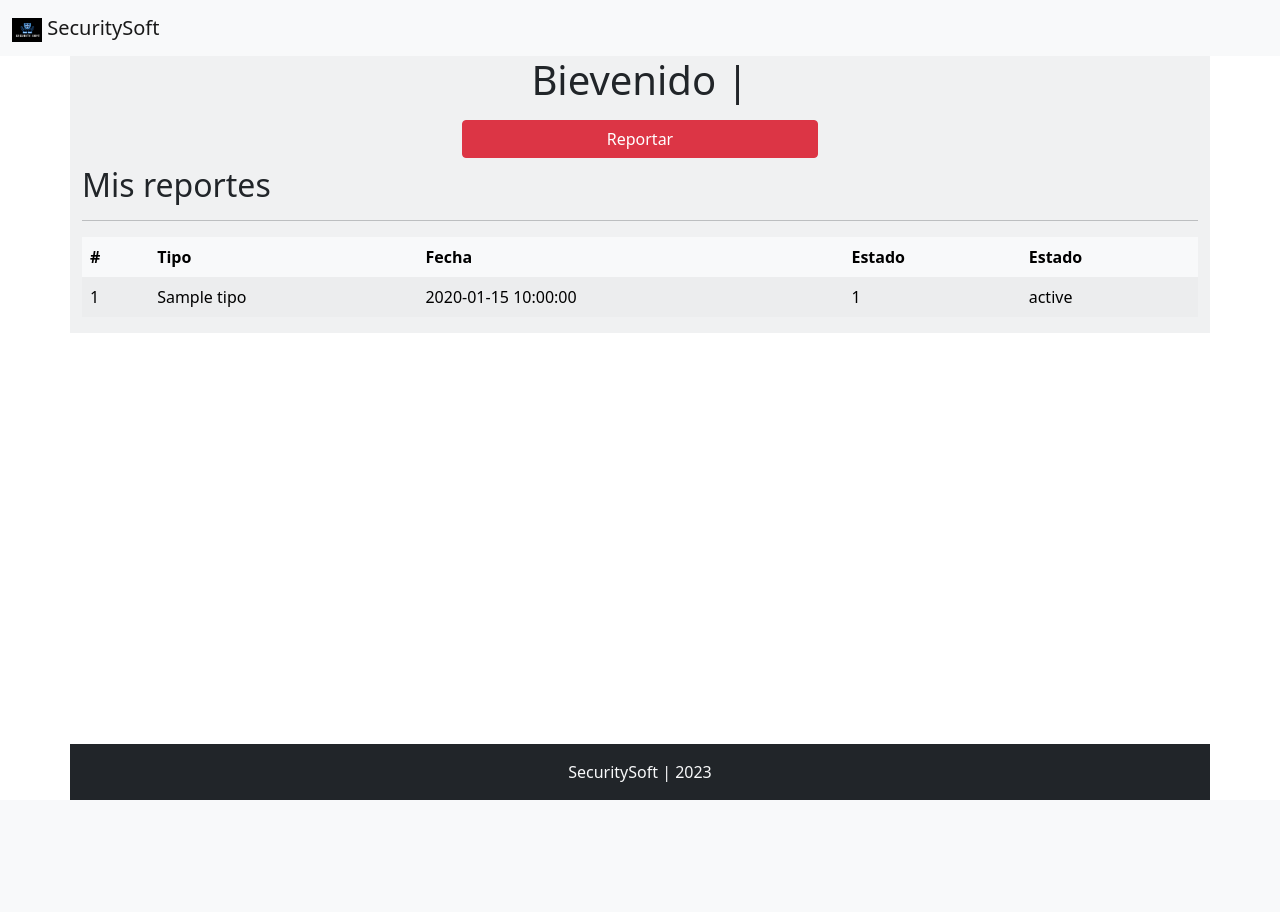
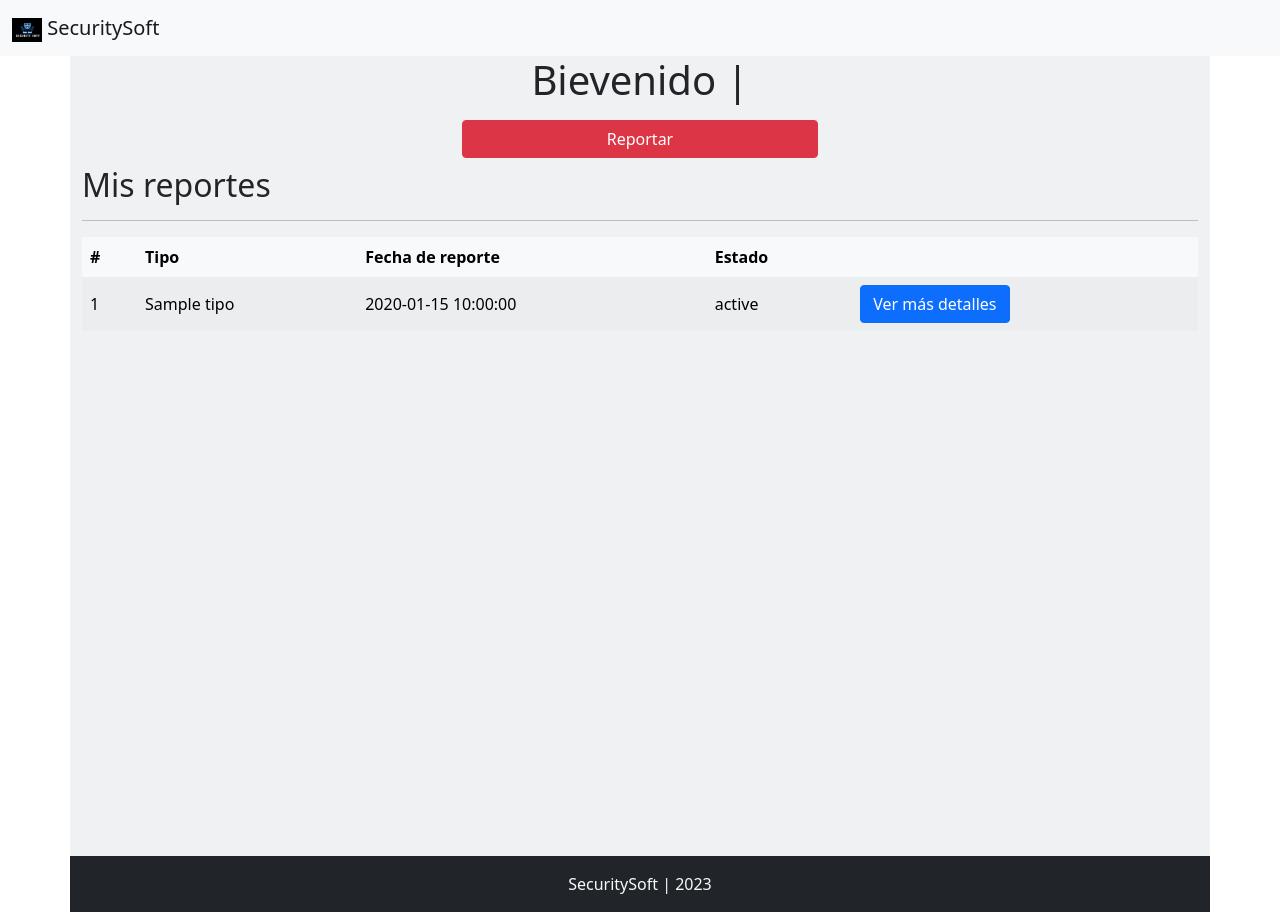
Before and after one commit to Mirai-Principal/securitysoft_cliente, a PHP site: template views/dashboard.twig in a window 1280 px wide. Before the commit the page ends 800 px from the top, so only its background shows below. Run offline with PHP 8.4, Linux system fonts and the light colour scheme; the template is opened without the code that fills it: most values are stand-ins (such as "Sample title", 1, 10 or a date in 2020); some libraries are stand-ins or nearby versions.

Commit message:
dashboard modal get data, correcion en reportar con los alert

```diff
--- a/app/Controllers/IndexController.php
+++ b/app/Controllers/IndexController.php
@@ -75,6 +75,7 @@ class IndexController extends CoreController{
 
             $validator = v::key('password', v::stringType()->noWhitespace()->notEmpty())
             ->key('cedula', v::stringType()->notEmpty()->noWhitespace())
+            ->key('telefono', v::stringType()->notEmpty()->noWhitespace())
             ->key('nombres', v::stringType()->notEmpty());
 
             try {
@@ -85,6 +86,7 @@ class IndexController extends CoreController{
                 $cliente = new clientes();
                 $cliente->cedula = $postData['cedula'];
                 $cliente->nombres = $postData['nombres'];
+                $cliente->telefono = $postData['telefono'];
                 $postData['password'] = password_hash($postData['password'], PASSWORD_DEFAULT );
                 $cliente->password = $postData['password'];
 
@@ -95,7 +97,7 @@ class IndexController extends CoreController{
                 $responseMessage = 'Se ha guardado con éxito';
 
                 $_SESSION['nombres'] = $cliente->nombres;
-                $_SESSION['ruc'] = $cliente->cedula;
+                $_SESSION['cedula'] = $cliente->cedula;
                 $_SESSION['id_cliente'] = $lastId;
 
                 return new RedirectResponse('/dashboard');
--- a/public/css/assets.css
+++ b/public/css/assets.css
@@ -27,17 +27,7 @@
   padding-right: 10px;
 }
 
-body{
-  height: 100vh;
-}
-
 .footer-container{
   display: flex;
   justify-content: center;
 }
-
-.footer{
-  position: fixed;
-  bottom: 0;
-  z-index: 10;
-}
--- a/public/index.php
+++ b/public/index.php
@@ -90,6 +90,12 @@ $map->post('reportar', $dir_raiz.'reportar', [
     "auth" => true
 ]);
 
+$map->get('NotificacionData', $dir_raiz.'notificaciones/read/{id}', [
+    "controller" => "App\Controllers\DashboardController",
+    "action" => "getNotificacionData",
+    "auth" => true
+]);
+
 
 $matcher = $routerContainer->getMatcher();
 $route = $matcher->match($request);
--- a/views/dashboard.twig
+++ b/views/dashboard.twig
@@ -7,8 +7,13 @@ Dashboard |
 {# bloque de estilos #}
 {% block styles %}
 <style>
-
-        </style>
+    label{
+        display: block;
+    }
+    h4{
+        display: inline;
+    }
+</style>
 {% endblock %}
 
 {% block navbar %}
@@ -17,7 +22,7 @@ Dashboard |
 
 {# bloque del contenido de cada vista #}
 {% block contenido %}
-<div class="container bg-secondary bg-opacity-10">
+<div class="container vh-100 bg-secondary bg-opacity-10">
     <div class="row text-center">
         <h1> Bievenido | {{ session.nombres }}</h1>
     </div>
@@ -38,9 +43,9 @@ Dashboard |
                         <tr>
                             <th>#</th>
                             <th>Tipo</th>
-                            <th>Fecha</th>
+                            <th>Fecha de reporte</th>
                             <th>Estado</th>
-                            <th>Estado</th>
+                            <th></th>
                         </tr>
                         </thead>
                         <tbody class="table-group-divider">
@@ -49,8 +54,13 @@ Dashboard |
                                 <td scope="row">{{row + 1}}</td>
                                 <td>{{ reporte.tipo }}</td>
                                 <td>{{ reporte.created_at }}</td>
-                                <td>{{ reporte.id_notificacion }}</td>
                                 <td>{{ reporte.estado }}</td>
+                                <td>
+                                    <!-- Button trigger modal -->
+                                    <button type="button" class="btn btn-primary btnDetallesModal" id="{{ reporte.id_notificacion }}" data-bs-toggle="modal" data-bs-target="#exampleModal">
+                                        Ver más detalles
+                                    </button>
+                                </td>
                             </tr>
                             {% endfor %}
 
@@ -61,6 +71,59 @@ Dashboard |
     </div>
 
 </div>
+
+
+
+  <!-- Modal -->
+  <div class="modal fade" id="exampleModal" tabindex="-1" aria-labelledby="exampleModalLabel" aria-hidden="true">
+    <div class="modal-dialog modal-dialog-scrollable modal-dialog-centered modal-lg">
+      <div class="modal-content">
+        <div class="modal-header">
+          <h1 class="modal-title fs-5" id="exampleModalLabel">
+            Detalles del reporte
+            <div class="spinner-border text-primary" role="status" id="loaderModal">
+                <span class="visually-hidden">Loading...</span>
+            </div>
+          </h1>
+          <button type="button" class="btn-close" data-bs-dismiss="modal" aria-label="Close"></button>
+        </div>
+        <div class="modal-body ">
+            <label>
+                <h4>Tipo: </h4>
+                <span id="tipo"></span>
+            </label>
+            <label>
+                <h4>latitud: </h4>
+                <span id="latitud"></span>
+            </label>
+            <label>
+                <h4>longitud: </h4>
+                <span id="longitud"></span>
+            </label>
+            <label>
+                <h4>Fecha del reporte: </h4>
+                <span id="created_at"></span>
+            </label>
+            <label>
+                <h4>Fecha última actialización: </h4>
+                <span id="updated_at"></span>
+            </label>
+            <label>
+                <h4>Estado: </h4>
+                <span id="estado"></span>
+            </label>
+
+            <label>
+                <h4>Detalles: </h4>
+                <span id="detalles"></span>
+            </label>
+        </div>
+        <div class="modal-footer">
+          <button type="button" class="btn btn-secondary" data-bs-dismiss="modal">Cerrar</button>
+        </div>
+      </div>
+    </div>
+  </div>
 {% endblock contenido %}
 
 {% block footer %}
@@ -70,39 +133,54 @@ Dashboard |
 {% block scripts %}
 	{{ parent() }}
 	<script>
-        $('.estado').change(function (e) {
+
+
+        $('.btnDetallesModal').click(function (e) {
             e.preventDefault();
             let obj = e.target
             let id = obj.getAttribute('id')
-            let estado = obj.value
-
             $.ajax({
-                type: "post",
-                url: "/notificaciones/update",
-                data: {
-                    id,
-                    estado
-                },
+                type: "get",
+                url: `/notificaciones/read/${id}`,
                 dataType: "json",
                 success: function (response) {
-                    //dispara alerta
-                    Swal.fire({
-                        title: 'Aviso',
-                        text: response.responseMessage,
-                        icon: response.tipoRespuesta,
-                        confirmButtonText: 'OK',
-                        allowOutsideClick: false,
-                        allowEscapeKey: false,
-                        allowEnterKey: true
-                    }).then((result) => {
-                        if (result.isConfirmed) {
-                            location.reload();
-                        }
-                    })
+                    tipo.innerHTML = response.tipo
+                    detalles.innerHTML = response.detalles
+                    latitud.innerHTML = response.latitud
+                    longitud.innerHTML = response.longitud
+                    created_at.innerHTML = convertToDate(response.created_at)
+                    updated_at.innerHTML = convertToDate(response.updated_at)
+                    estado.innerHTML = response.estado
 
+                    loaderModal.style.display = "none"
+                },
+                beforeSend: function () {
+                    tipo.innerHTML = ''
+                    detalles.innerHTML = ''
+                    latitud.innerHTML = ''
+                    longitud.innerHTML = ''
+                    created_at.innerHTML = ''
+                    updated_at.innerHTML = ''
+                    estado.innerHTML = ''
                 }
             });
         });
 
+        function convertToDate (date) {
+            let fecha = new Date(date);
+
+            // Obtener los componentes de la fecha
+            let dia = fecha.getDate();
+            let mes = fecha.getMonth() + 1; // Los meses en JavaScript son base 0, por lo que se suma 1
+            let anio = fecha.getFullYear();
+            let horas = fecha.getHours();
+            let minutos = fecha.getMinutes();
+            let segundos = fecha.getSeconds();
+
+            // Formatear la fecha en un nuevo formato 'DD/MM/YYYY HH:mm:ss'
+            let nuevoFormato = dia + '/' + mes + '/' + anio + ' ' + horas + ':' + minutos + ':' + segundos;
+            return nuevoFormato
+        }
+
     </script>
 {% endblock scripts %}
--- a/views/index.twig
+++ b/views/index.twig
@@ -12,7 +12,7 @@ Ingresar |
 
 {# bloque del contenido de cada vista #}
 {% block contenido %}
-<div class="container h-100">
+<div class="container vh-100 bg-secondary bg-opacity-10">
   <div class="row text-center">
     <div class="col">
       <h1>Cliente</h1>
@@ -20,7 +20,7 @@ Ingresar |
   </div>
 
   <div class="row card_container w-100 justify-content-md-center align-items-center">
-    <div class="col-md-5 ">
+    <div class="col-md-5 text-center">
       <div class="card">
         <div class="text-center ">
           <img src="../public/uploads/logo.jpg" class="card-img-top w-50 " alt="...">
@@ -32,9 +32,9 @@ Ingresar |
             <input type="submit" value="Ingresar" class="btn btn-primary form-control w-50 mt-4">
           </form>
 
-          <a href="/signup" class="btn btn-info form-control w-50 mt-4">Registrar</a>
         </div>
       </div>
+      <a href="/signup" class="btn btn-info form-control w-50 mt-4">Registrar</a>
     </div>
 
 
--- a/views/reportado.twig
+++ b/views/reportado.twig
@@ -23,7 +23,7 @@ Reportado |
 
 {# bloque del contenido de cada vista #}
 {% block contenido %}
-<div class="container">
+<div class="container vh-100 bg-secondary bg-opacity-10">
     <div class="text-center resspuesta">
         <h1>Hemos recibido tu reporte</h1>
         <h4>Llegaremos lo mas pronto posible a tu ubicación</h4>
--- a/views/signup.twig
+++ b/views/signup.twig
@@ -12,7 +12,7 @@
 
 {# bloque del contenido de cada vista #}
 {% block contenido %}
-	<div class="container h-100">
+	<div class="container vh-100 bg-secondary bg-opacity-10">
 		<div class="row text-center">
 			<div class="col">
 				<h1>Nuevo cliente</h1>
@@ -28,12 +28,13 @@
 						<form action="/signup" method="post">
 							<input type="text" placeholder="Nombres" class="form-control" name="nombres" required>
 							<input type="text" placeholder="Cédula" pattern="[0-9]{10}" minlength="10" maxlength="10" title="Debe tener 10 digitos Ej: 0287654321" class="form-control" name="cedula" required>
+							<input type="text" placeholder="Telefono" pattern="[0-9]{10}" minlength="10" maxlength="10" title="Debe tener 10 digitos Ej: 0987654321" class="form-control" name="telefono" required>
 							<input type="password" placeholder="Contraseña" class="form-control" name="password" required>
 							<input type="submit" value="Registrar" class="btn btn-primary form-control w-50 mt-4">
 						</form>
 					</div>
 				</div>
-				<input type="button" value="Regresar" onclick="window.history.back()" class="btn btn-outline-info w-50 ">
+				<input type="button" value="Regresar" onclick="window.history.back()" class="btn btn-outline-info w-50 my-1">
 			</div>
 
 
```
Also changed, not shown: app/Controllers/DashboardController.php (+13 -4 lines), views/reportar.twig (+6 -3 lines).
